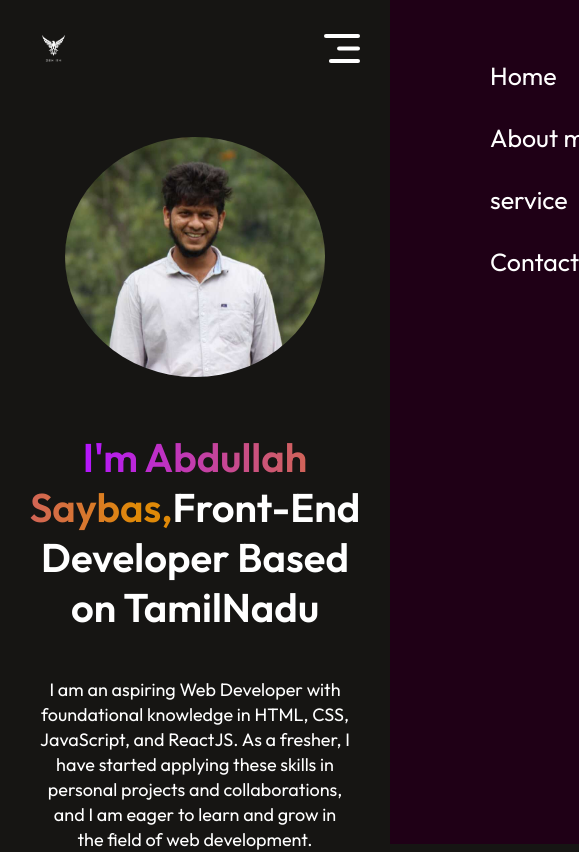
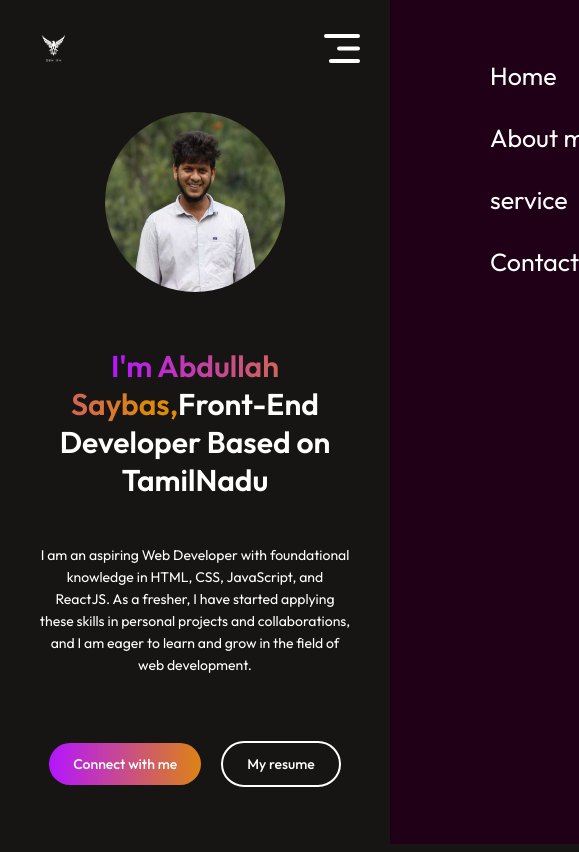
Before and after one commit to abdullahsaybass/my-portfolio, a React (Vite) app: page / in a window 390 px wide. Shown: the top 852 px of the page, 579 px wide, since content can reach past the window. Built offline with nearby package versions, Linux system fonts and the light colour scheme.

Commit message:
my changes

```diff
--- a/src/componenet/footer/Footer.css
+++ b/src/componenet/footer/Footer.css
@@ -76,3 +76,8 @@
         margin-bottom: 50px;
     }
 }
+@media(max-width:440px){
+    .footer-top-right{
+        flex-direction: column;
+    }
+}
--- a/src/componenet/hero/Hero.css
+++ b/src/componenet/hero/Hero.css
@@ -87,3 +87,30 @@
         border-radius: 40px;
     }
 }
+
+@media (max-width: 440px) {
+    .hero img {
+        width: 180px;
+        height: 180px;
+        margin-top: 15px;
+    }
+
+    .hero h1 {
+        font-size: 30px;
+
+    }
+
+    .hero p {
+        font-size: 14px;
+        line-height: 22px;
+    }
+
+    .hero-actions {
+        margin-top: 20px;
+    }
+
+    .hero-connect, .hero-resume {
+        padding: 12px 24px;
+        font-size: 14px;
+    }
+}
--- a/src/componenet/services/Service.css
+++ b/src/componenet/services/Service.css
@@ -100,5 +100,11 @@
         grid-template-columns: 1fr 1fr;
         gap: 20px;
     }
-    .
 }
+
+@media(max-width:524px){
+    .service-container{
+        grid-template-columns: 1fr ;
+        gap: 20px;
+    }
+}
```
